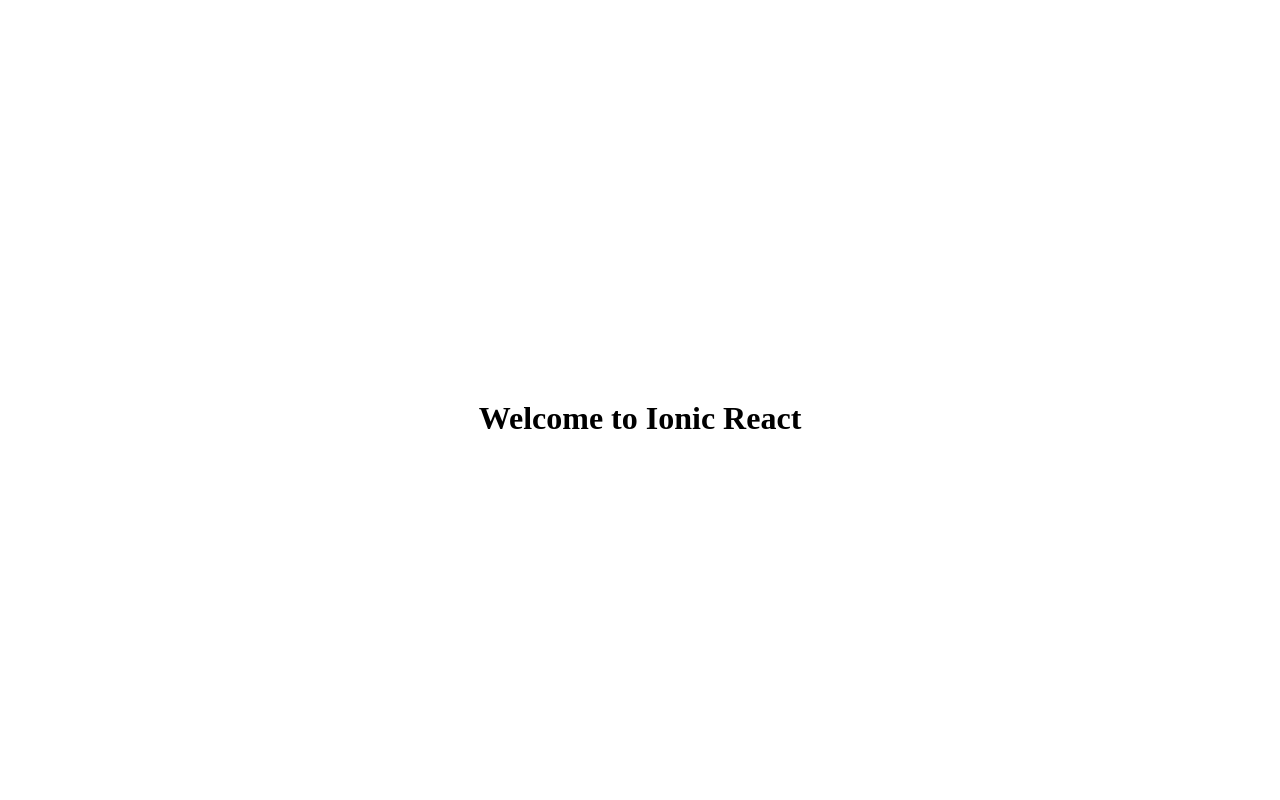
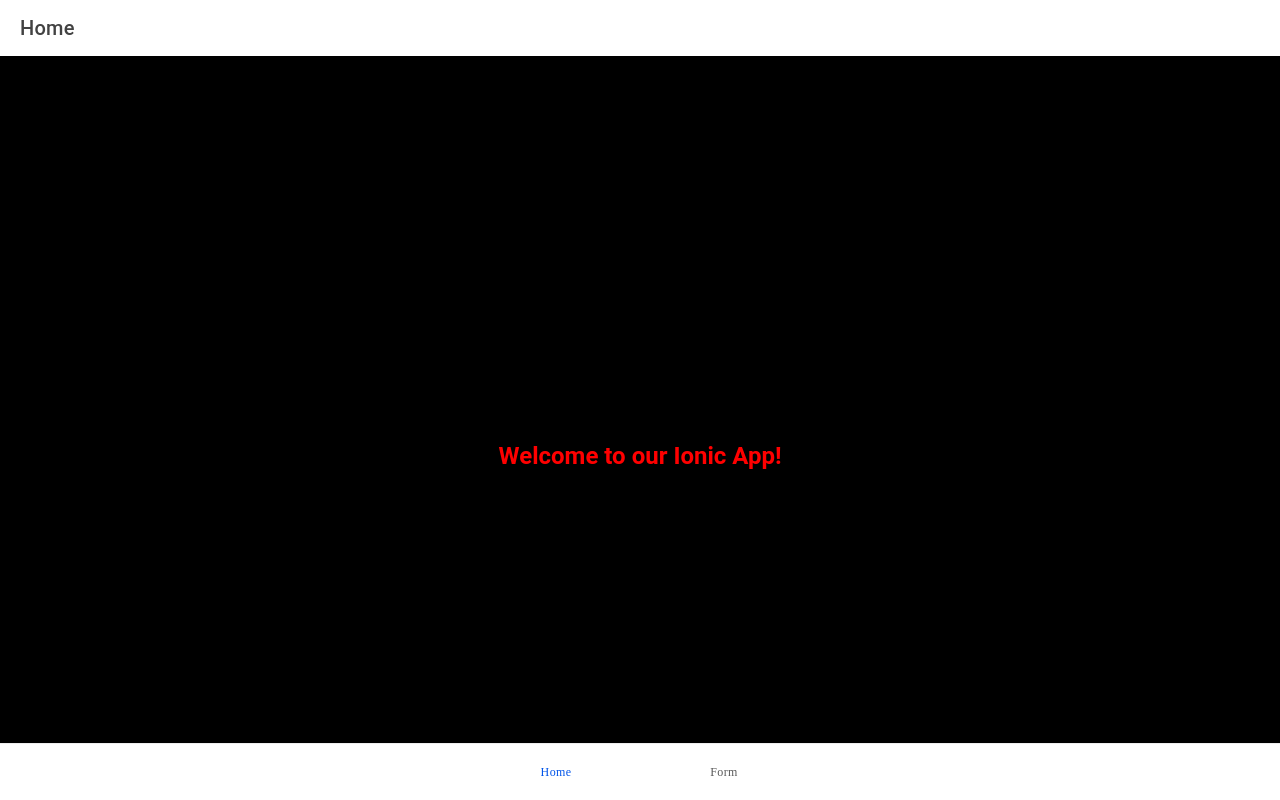
Before and after one commit to oladejokayode/myFirstApp, a React (Vite) app: page /home in a window 1280 px wide. Built offline with nearby package versions, Linux system fonts and the light colour scheme.

Commit message:
Updated project files

```diff
--- a/src/App.tsx
+++ b/src/App.tsx
@@ -1,13 +1,17 @@
-import React from 'react'
-import { IonContent, IonHeader, IonPage, IonTitle, IonToolbar } from '@ionic/react';
+import React, { useState } from 'react';
+import { IonApp, IonContent, IonHeader, IonPage, IonTitle, IonToolbar, IonTabs, IonTabBar, IonTabButton, IonLabel, IonRouterOutlet, IonInput, IonButton, IonItem, setupIonicReact } from '@ionic/react';
+import { BrowserRouter as Router, Route, Switch, Redirect } from 'react-router-dom';
 import '@ionic/react/css/core.css'
 
-const App: React.FC = () => {
-  return (
+
+// Ensure Ionic is initialized
+setupIonicReact();
+
+const Home: React.FC = () => (
   <IonPage>
     <IonHeader>
       <IonToolbar>
-          <IonTitle>Hello World App</IonTitle>
+        <IonTitle>Home</IonTitle>
       </IonToolbar>
     </IonHeader>
     <IonContent fullscreen className="ion-padding">
@@ -16,13 +20,77 @@
           justifyContent: "center",
           alignItems: "center",
           height: "100vh",
-          textAlign: "center"
+          textAlign: "center",
+          background: "black",
+          color: "red",
         }}>
-          <h1>Welcome to Ionic React</h1>
+          <h2>Welcome to our Ionic App!</h2>
         </div>
+    </IonContent>
+  </IonPage>
+);
+
+const Form: React.FC = () => {
+  const [fullName, setFullName] = useState('');
+  const [email, setEmail] = useState('');
+  const [error, setError] = useState('');
+
+  const handleSubmit = () => {
+    if (!fullName || !email) {
+      setError('All fields are required');
+      return;
+    }
+    alert(`Submitted: ${fullName}, ${email}`);
+    setFullName('');
+    setEmail('');
+    setError('');
+  };
+
+  return (
+    <IonPage>
+      <IonHeader>
+        <IonToolbar>
+          <IonTitle>Form</IonTitle>
+        </IonToolbar>
+      </IonHeader>
+      <IonContent className="ion-padding">
+        {error && <p style={{ color: 'red' }}>{error}</p>}
+        <IonItem>
+          <IonInput placeholder="Full Name" value={fullName} onIonInput={e => setFullName(e.detail.value ?? '')} />
+        </IonItem>
+        <IonItem>
+          <IonInput type="email" placeholder="Email Address" value={email} onIonInput={e => setEmail(e.detail.value ?? '')} />
+        </IonItem>
+        <IonButton expand="full" onClick={handleSubmit}>Submit</IonButton>
       </IonContent>
     </IonPage>
   );
 };
 
+const App: React.FC = () => (
+  <IonApp>
+    <Router>
+      <IonTabs>
+        <IonRouterOutlet>
+          <Switch>
+            <Route path="/home" component={Home} />
+            <Route path="/form" component={Form} />
+            <Route path="*">
+              <Redirect to="/home" />
+            </Route>
+          </Switch>
+        </IonRouterOutlet>
+        <IonTabBar slot="bottom">
+          <IonTabButton tab="home" href="/home">
+            <IonLabel>Home</IonLabel>
+          </IonTabButton>
+          <IonTabButton tab="form" href="/form">
+            <IonLabel>Form</IonLabel>
+          </IonTabButton>
+        </IonTabBar>
+      </IonTabs>
+    </Router>
+  </IonApp>
+);
+
 export default App;
```
Lines whose indentation alone changed are shown as unchanged.
